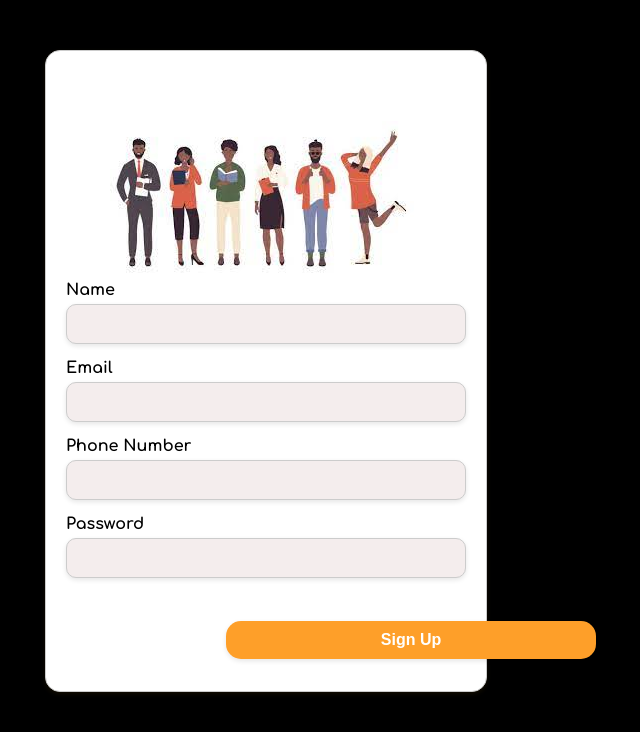
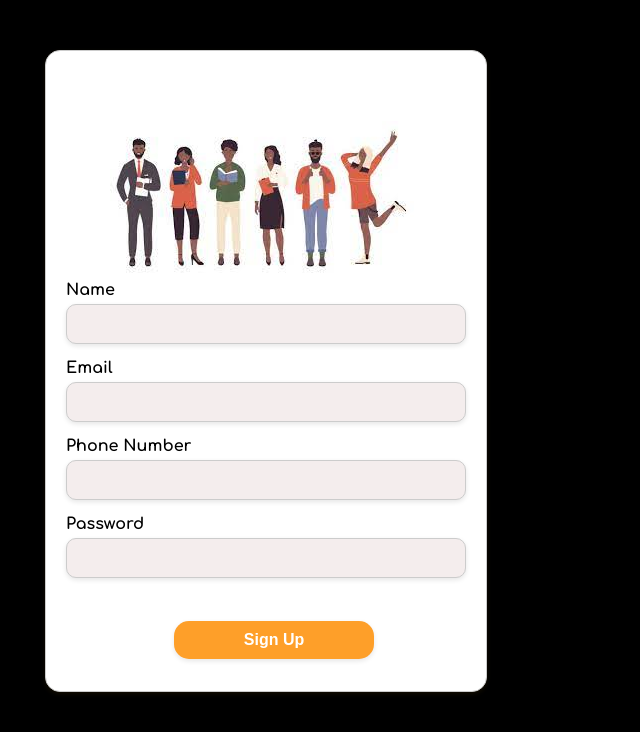
Before and after one commit to phyleria/Open-Kommunity, a React (Create React App) app: page /signup-form in a window 1280 px wide. Shown: the top 732 px of the page, without its empty margins (374-1014 px from the left). Built offline with nearby package versions, Linux system fonts and the light colour scheme.

Commit message:
set for backend

```diff
--- a/src/Homepage.css
+++ b/src/Homepage.css
@@ -414,8 +414,9 @@ ul li {
   border: none;
   border-radius: 15px; /* Add roundness to submit button */
   cursor: pointer;
-  margin-left: 40%;
+  margin-left: 27%;
   margin-top: 7%;
+  width: 200px;
 }
 
 .signup-form button[type="submit"]:hover {
```
